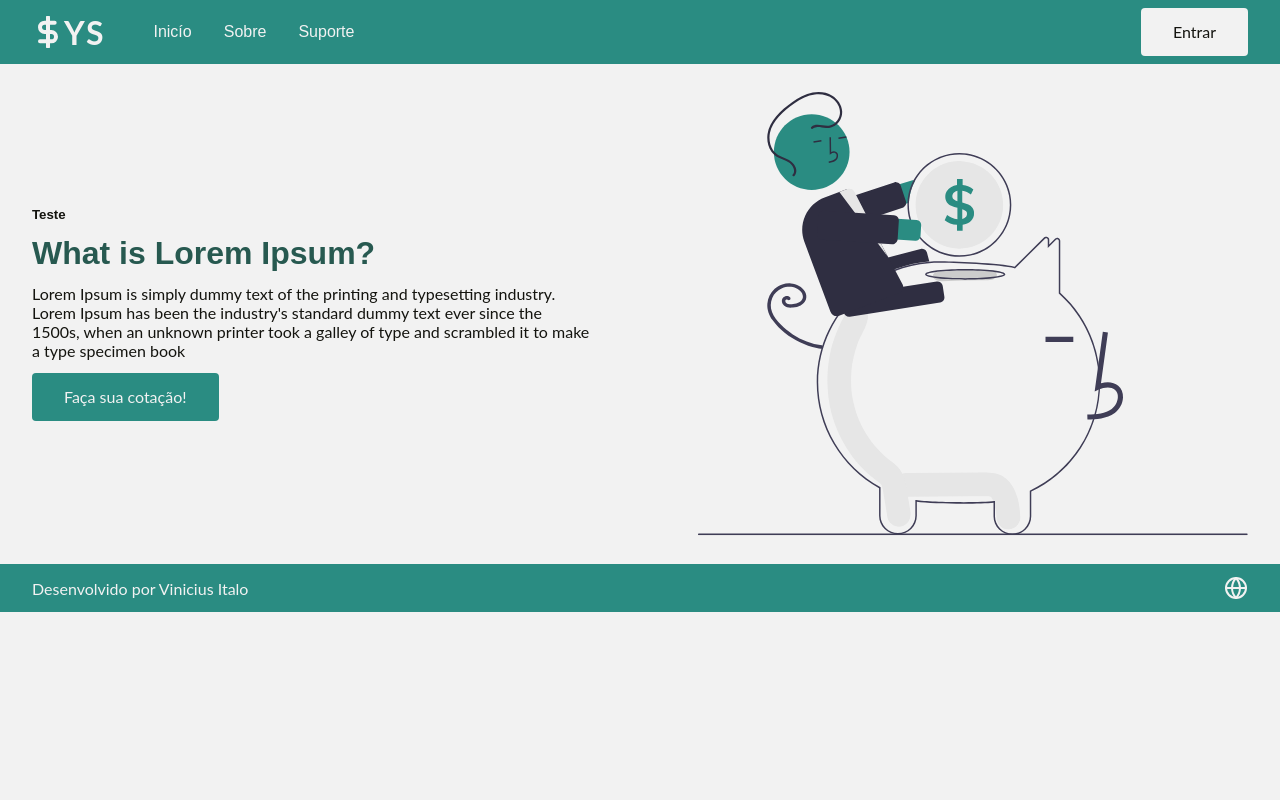
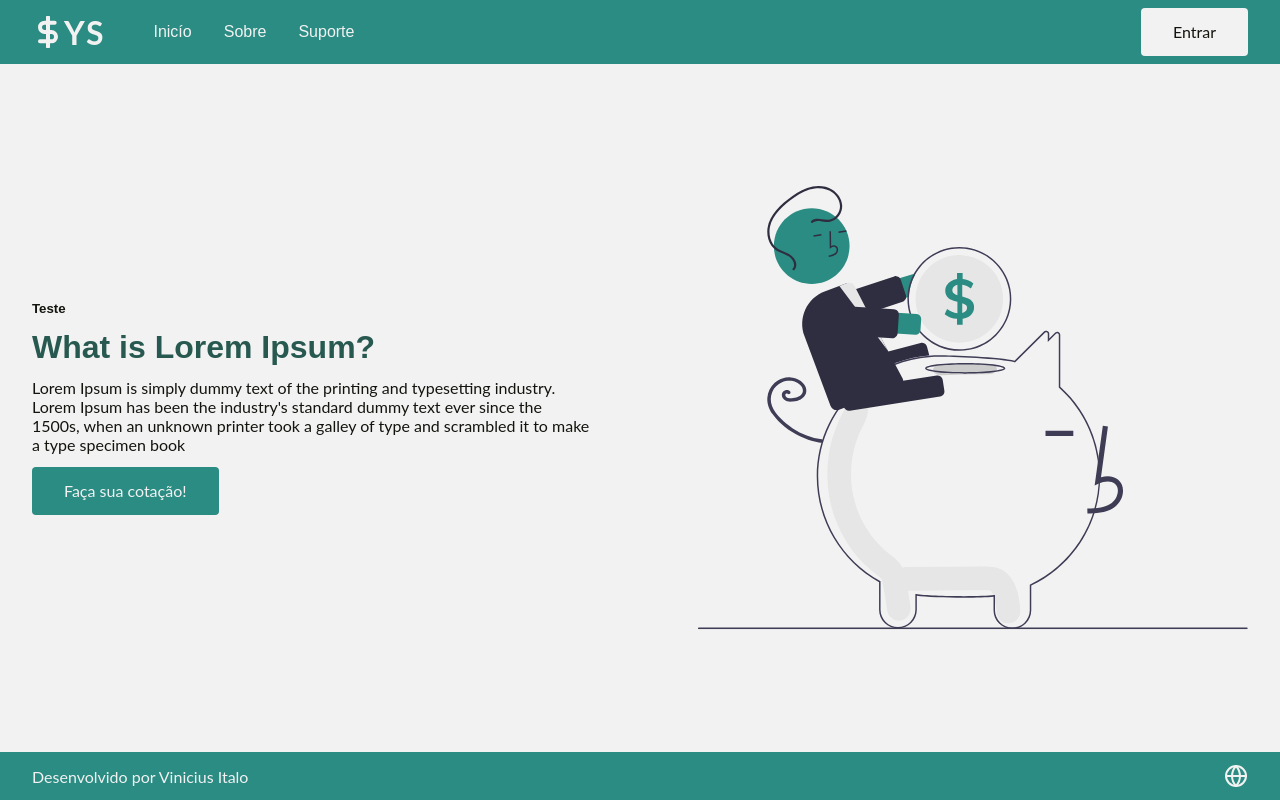
Before and after one commit to viniciusidacruz/SYS_Finance, a Next.js app: page / in a window 1280 px wide. Built offline with nearby package versions, Linux system fonts and the light colour scheme.

Commit message:
refactor: styles global

```diff
--- a/src/styles/global.scss
+++ b/src/styles/global.scss
@@ -6,7 +6,7 @@
   --fs-default-text: 1rem;
   --fs-default-title: 2rem;
   --fs-default-subtitle: 1.5rem;
-  --fs-default-decoration: 0.8rem;
+  --fs-default-decoration: 0.7rem;
 
   --fw-bold: 700;
   --fw-black: 900;
@@ -27,7 +27,7 @@
   --mg-default: 2rem;
   --pd-default: 1rem;
   --br-default: 0.25rem;
-  --bs-default: 3px 3px 8px rgba(0,0,0,0.2);
+  --bs-default: 1px 1px 5px rgba(0,0,0,0.1);
 }
 
 * {
@@ -45,7 +45,7 @@ body {
   background-color: var(--shape);
 }
 
-h1, h2, h3, h4, h5, h6, input, select, textarea, a, li, button{
+h1, h2, h3, h4, h5, h6, input, select, textarea, a, li, button, label{
   font-family: var(--ff-default-title);
 }
 
@@ -69,3 +69,7 @@ a {
   margin: 0 auto;
   padding: 0 2rem;
 }
+
+.contentFull {
+  height: calc(100vh - 7rem);
+}
```
